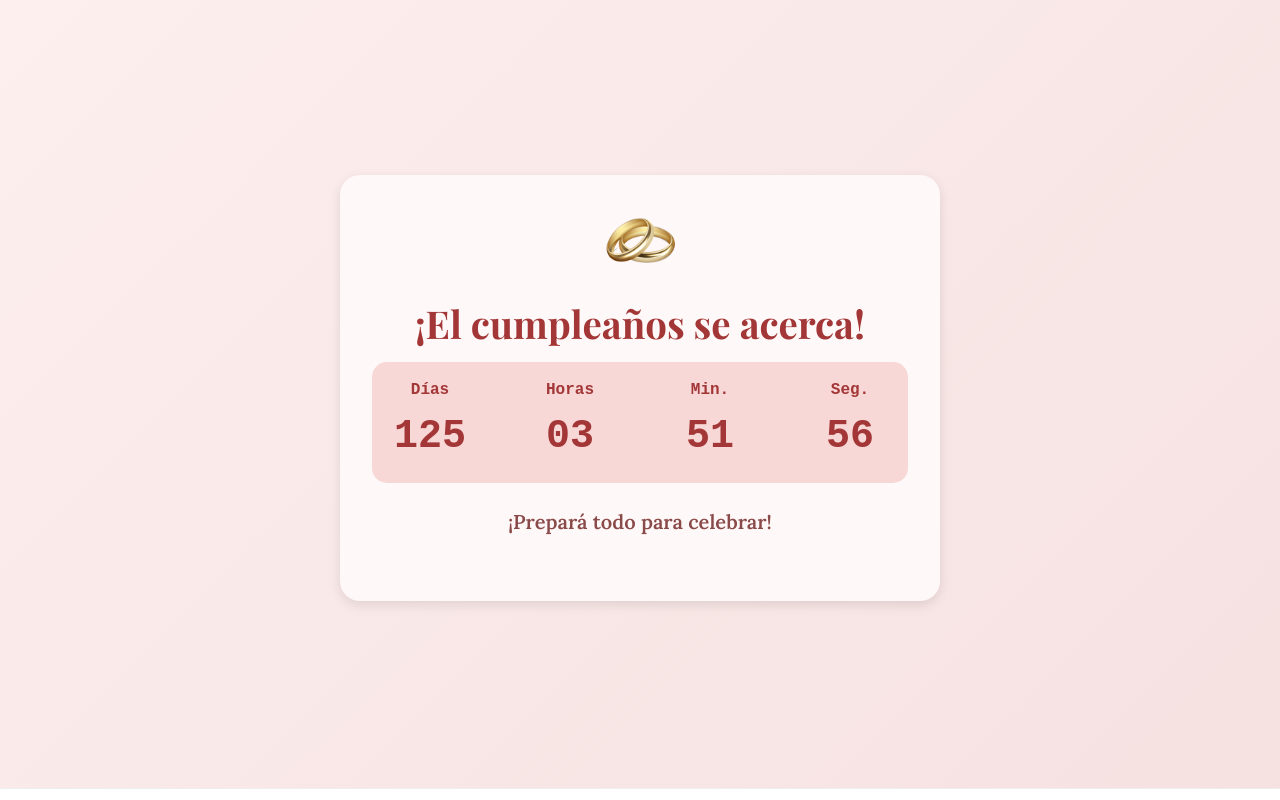
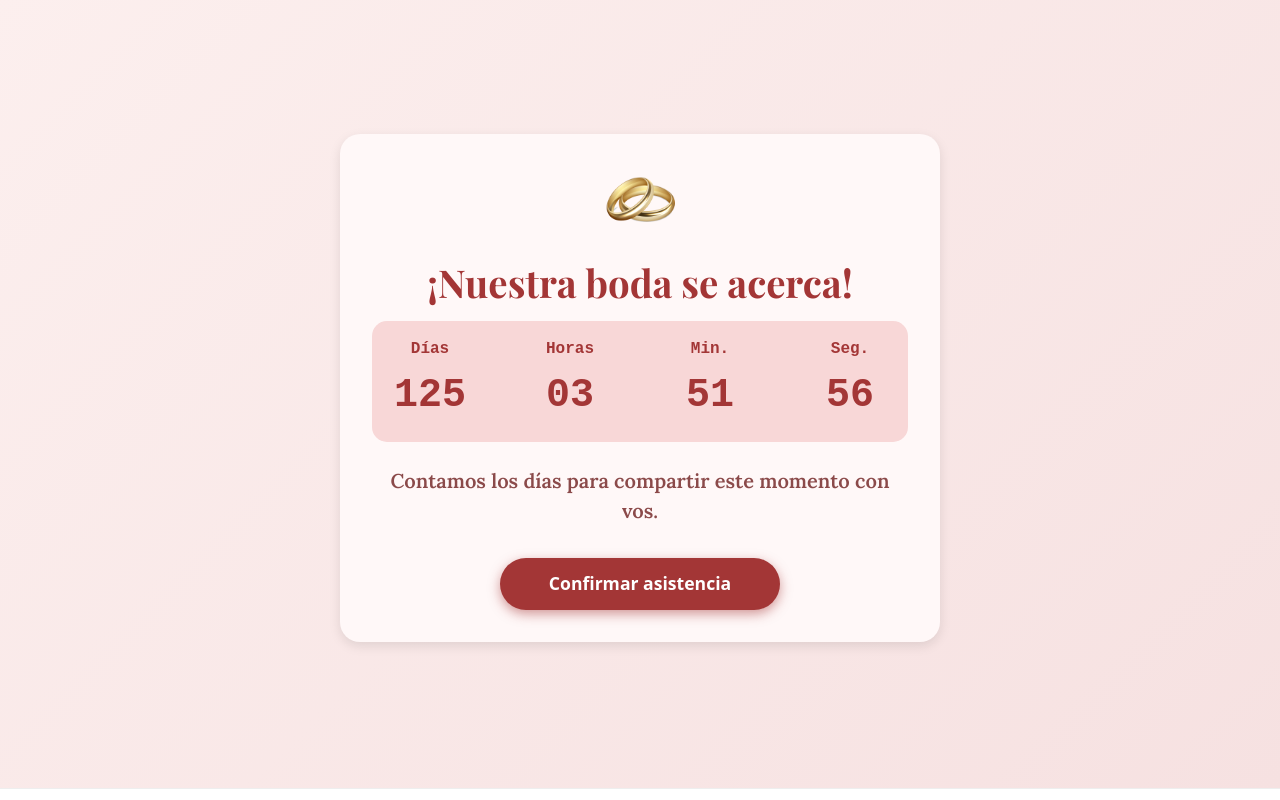
Before and after one commit to anagonzalezS/Invitacion-boda, a React (Vite) app: page / in a window 1280 px wide. Shown: the part 860-1660 px from the top of the page. Built offline with nearby package versions, Linux system fonts and the light colour scheme.

Commit message:
modifico contador

```diff
--- a/src/components/Countdown.css
+++ b/src/components/Countdown.css
@@ -93,6 +93,8 @@
   max-width: 280px;
   margin: 0 auto;
   display: block;
+  text-decoration: none; /* <-- Agregá esta línea */
+
 }
 
 .cta-button:hover,
--- a/src/components/Countdown.jsx
+++ b/src/components/Countdown.jsx
@@ -2,12 +2,12 @@ import { useEffect, useState } from 'react';
 import './Countdown.css';
 
 export default function Countdown() {
-  const birthdayDate = new Date('2025-10-10T00:00:00');
+  const weddingDate = new Date('2025-10-10T00:00:00');
   const [timeLeft, setTimeLeft] = useState(getTimeRemaining());
 
   function getTimeRemaining() {
     const now = new Date();
-    const diff = birthdayDate - now;
+    const diff = weddingDate - now;
 
     if (diff <= 0) {
       return { days: 0, hours: 0, minutes: 0, seconds: 0 };
@@ -25,7 +25,6 @@ export default function Countdown() {
     const interval = setInterval(() => {
       setTimeLeft(getTimeRemaining());
     }, 1000);
-
     return () => clearInterval(interval);
   }, []);
 
@@ -42,13 +41,14 @@ export default function Countdown() {
       <div className="countdown-container">
         <img
           src="/anillos.gif"
-          alt="Anillos de cumpleaños animados"
+          alt="Anillos de boda animados"
           className="countdown-icon"
           aria-hidden="true"
         />
         <h2 className="countdown-title" role="heading" aria-level="2">
-          {!isTimeZero ? '¡El cumpleaños se acerca!' : '¡Hoy es el gran día! 🎉'}
+          {!isTimeZero ? '¡Nuestra boda se acerca!' : '¡Hoy celebramos el amor! 💍'}
         </h2>
+
         {!isTimeZero ? (
           <div role="timer" aria-atomic="true" aria-live="assertive" className="timer">
             <div className="time-segment">
@@ -69,11 +69,31 @@ export default function Countdown() {
             </div>
           </div>
         ) : (
-          <p className="final-message">¡Feliz cumpleaños! 🎂🎈</p>
+          <p className="final-message">¡Es el día más esperado de nuestras vidas! 💕</p>
         )}
+
         <p className="sub-message">
-          {!isTimeZero ? '¡Prepará todo para celebrar!' : 'Disfrutá tu día 💖'}
+          {!isTimeZero
+            ? 'Contamos los días para compartir este momento con vos.'
+            : 'Gracias por ser parte de este día inolvidable.'}
         </p>
+
+        {!isTimeZero && (
+        <a
+        href="#rsvp"
+        className="cta-button"
+        onClick={(e) => {
+          e.preventDefault();
+          const rsvpSection = document.getElementById('rsvp');
+          if (rsvpSection) {
+            rsvpSection.scrollIntoView({ behavior: 'smooth' });
+          }
+        }}
+      >
+        Confirmar asistencia
+      </a>
+
+        )}
       </div>
     </section>
   );
--- a/src/components/RSVPForm.jsx
+++ b/src/components/RSVPForm.jsx
@@ -1,27 +1,31 @@
-import { useState } from 'react';
+import { useState, useEffect } from 'react';
 
 export default function RSVPForm() {
   const [submitted, setSubmitted] = useState(false);
   const [nombre, setNombre] = useState('');
   const [asistencia, setAsistencia] = useState('');
 
+  useEffect(() => {
+    if (submitted) {
+      const timer = setTimeout(() => {
+        setSubmitted(false);
+      }, 5000); // 5000ms = 5 segundos
+
+      return () => clearTimeout(timer);
+    }
+  }, [submitted]);
+
   const handleSubmit = async (e) => {
     e.preventDefault();
 
     const apiURL = 'https://api.sheetbest.com/sheets/82c74cf5-18e2-4610-aac6-3b4318ff38d8';
 
-    const data = {
-      nombre,
-      asistencia,
-
-    };
+    const data = { nombre, asistencia };
 
     try {
       await fetch(apiURL, {
         method: 'POST',
-        headers: {
-          'Content-Type': 'application/json',
-        },
+        headers: { 'Content-Type': 'application/json' },
         body: JSON.stringify(data),
       });
       setSubmitted(true);
@@ -40,7 +44,16 @@ export default function RSVPForm() {
           Confirmá tu asistencia para compartir juntos este día inolvidable.
         </p>
 
-        <form onSubmit={handleSubmit} style={{ maxWidth: '400px', margin: '0 auto', display: 'flex', flexDirection: 'column', gap: '15px' }}>
+        <form
+          onSubmit={handleSubmit}
+          style={{
+            maxWidth: '400px',
+            margin: '0 auto',
+            display: 'flex',
+            flexDirection: 'column',
+            gap: '15px',
+          }}
+        >
           <input
             type="text"
             required
@@ -58,19 +71,21 @@ export default function RSVPForm() {
           </button>
         </form>
 
-        {submitted && (
-          <div style={confirmationBoxStyle}>
-            <p style={{ margin: 0, fontSize: '1.1rem' }}>¡Gracias por confirmar! <span style={{ color: 'red' }}>❤️</span></p>
-          </div>
-        )}
+        <div style={{ minHeight: '60px', marginTop: '30px' }}>
+          {submitted && (
+            <div style={confirmationBoxStyle}>
+              <p style={{ margin: 0, fontSize: '1.1rem' }}>
+                ¡Gracias por confirmar! <span style={{ color: 'red' }}>❤️</span>
+              </p>
+            </div>
+          )}
+        </div>
       </div>
     </section>
   );
 }
 
-// Estilo elegante para el mensaje
 const confirmationBoxStyle = {
-  marginTop: '30px',
   padding: '15px 20px',
   backgroundColor: '#f0fff4',
   border: '2px solid #28a745',
```
